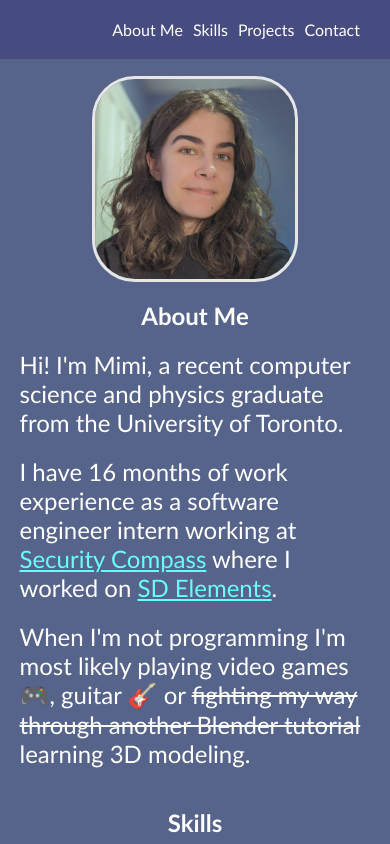
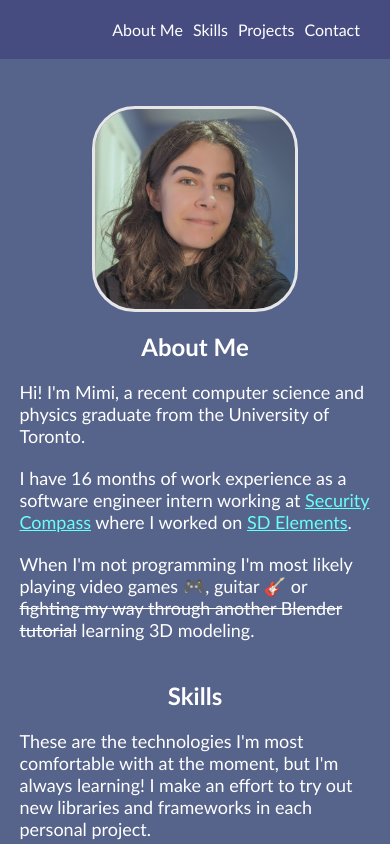
Before and after one commit to mdamnjan/mdamnjan.github.io, a React (Create React App) app: page / in a window 390 px wide. Shown: the top 844 px of the page. Built offline with nearby package versions, Linux system fonts and the light colour scheme.

Commit message:
Resize text for smaller screens

```diff
--- a/src/App.css
+++ b/src/App.css
@@ -20,9 +20,16 @@
 }
 
 p {
+  font-size: x-large;
   margin: auto;
   width: 90%;
   padding-bottom: 20px;
+}
+
+@media only screen and (max-width: 800px) {
+  p {
+    font-size: large;
+  }
 }
 
 footer {
--- a/src/components/NavBar/NavBar.css
+++ b/src/components/NavBar/NavBar.css
@@ -1,6 +1,6 @@
 .navbar {
     background-color: var(--footer-color);
-    margin-bottom: 5%;
+    margin-bottom: 50px;
     justify-content: flex-end;
     display: flex;
     padding: 20px;
@@ -19,7 +19,3 @@
 .navbar-item:hover {
     text-decoration: underline;
 }
-
-p {
-    font-size: x-large;
-}
```
